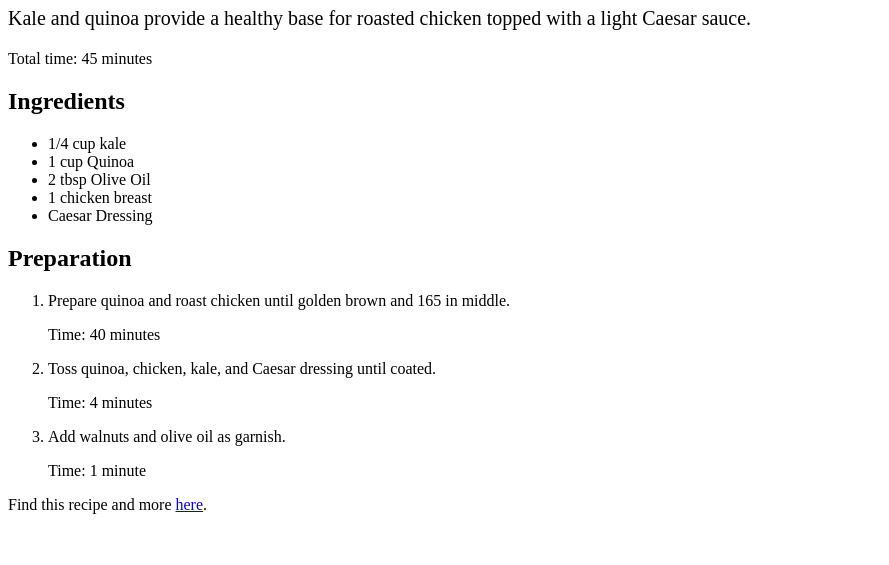
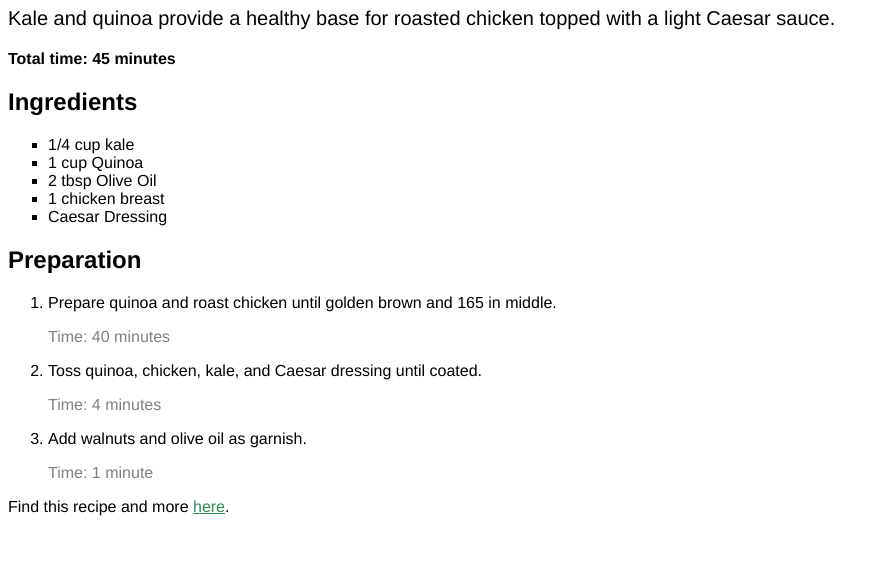
Before and after one commit to allvesdev/css_studies, a plain HTML site: page healthy-recipes/index.html in a window 1280 px wide. Shown: the part 235-800 px from the top of the page, without its empty margins (0-889 px from the left). Drawn offline with Linux system fonts and the light colour scheme; files that its build step writes are made by us from their sources.

Commit message:
Outras estilizações

```diff
--- a/healthy-recipes/css/style.css
+++ b/healthy-recipes/css/style.css
@@ -1,7 +1,27 @@
 img {
-    height: 150px;
-  }
+  height: 150px;
+}
 
-  .description {
-    font-size: 20px;
-  }
+.description {
+  font-size: 20px;
+}
+
+#cook-time {
+  font-weight: bold;
+}
+
+.ingredients li {
+  list-style: square;
+}
+
+p.time {
+  color: gray;
+}
+
+.external-link {
+  color: SeaGreen;
+}
+
+h1, h2, p, li {
+  font-family: helvetica;
+}
```
